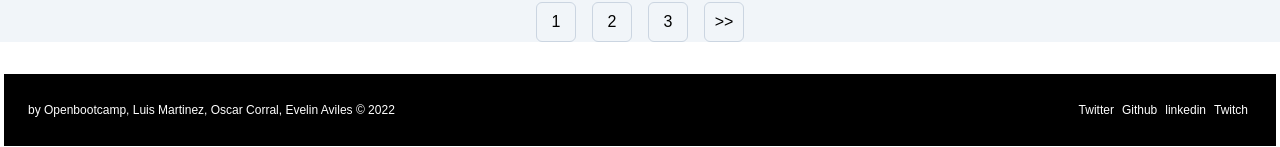
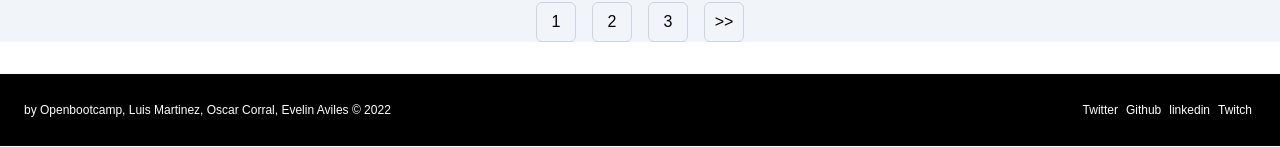
Before and after one commit to Open-Bootcamp/dev-blog, a React (Vite) app: page / in a window 1280 px wide. Shown: the part 2162-2309 px from the top of the page. Built offline with nearby package versions, Linux system fonts and the light colour scheme; what prettier-plugin-tailwindcss would draw is missing.

Commit message:
fix margin footer

```diff
--- a/src/components/Footer/Footer.jsx
+++ b/src/components/Footer/Footer.jsx
@@ -7,7 +7,7 @@ const Footer = () => {
     <footer className='container-custom mt-8'>
       <div
         className='
-        sd:item-center m-1 flex flex-col
+        sd:item-center flex flex-col
         items-center bg-black p-6
         text-xs text-white
         md:flex md:flex-row justify-between'
```
